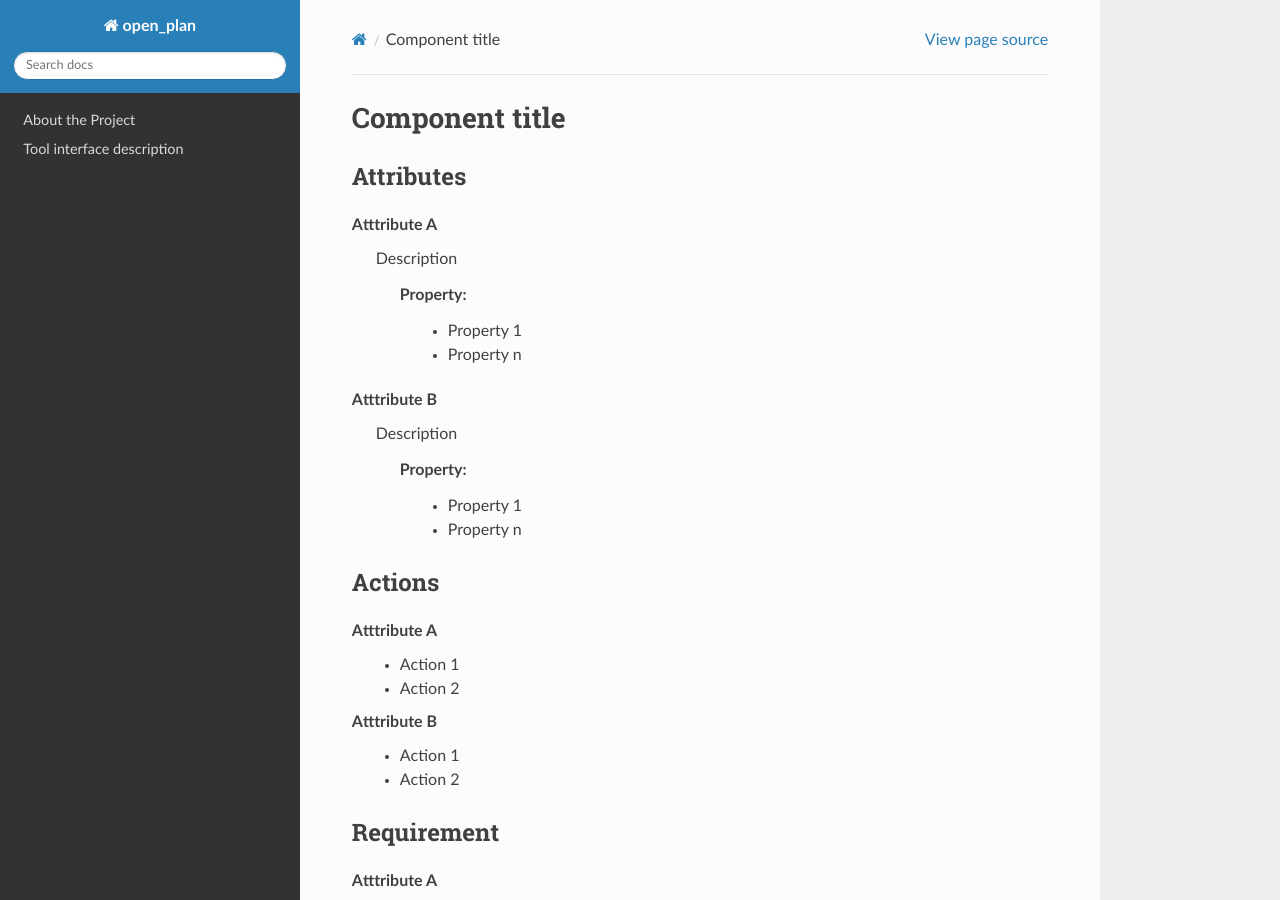
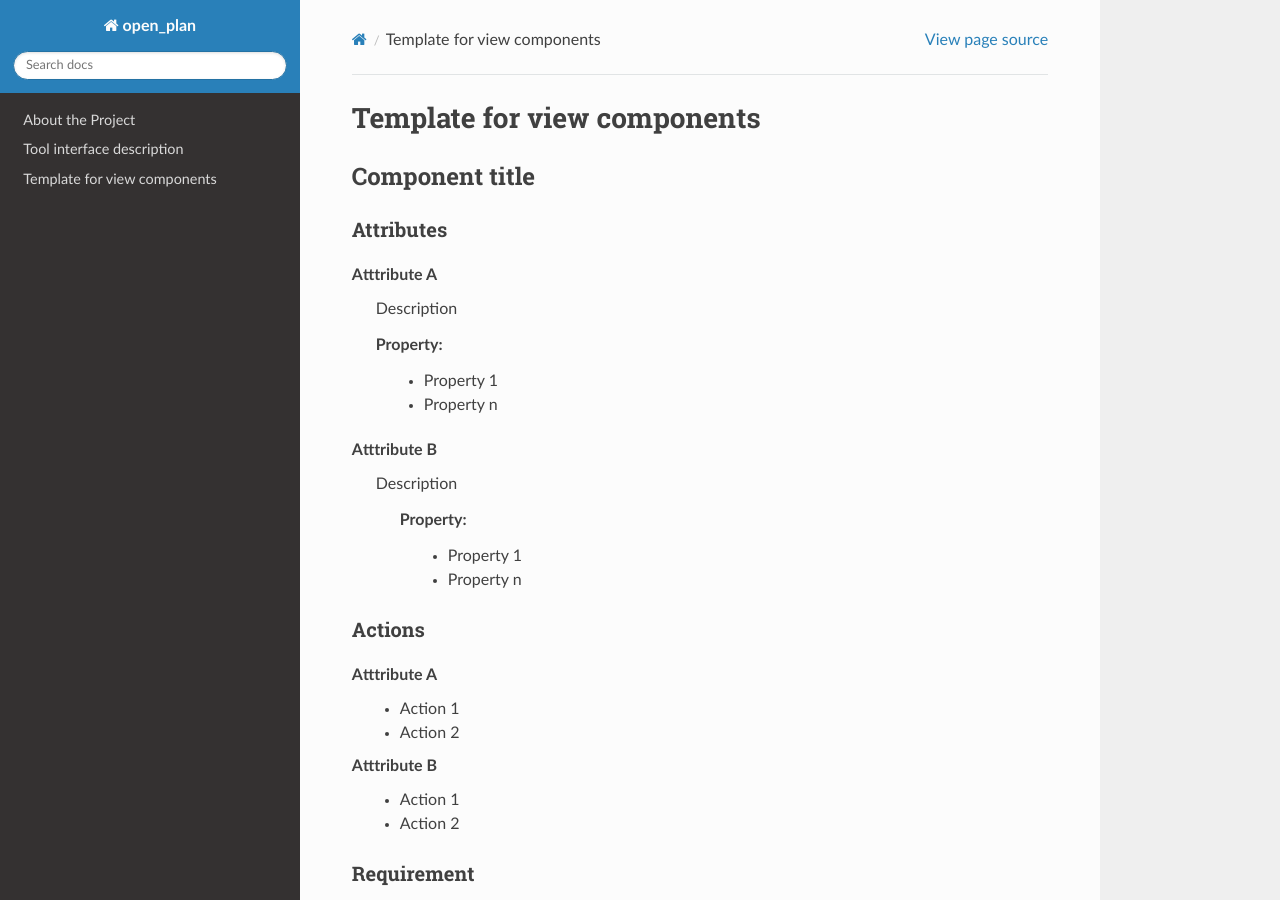
Before and after one commit to rl-institut/open_plan, a Sphinx documentation site: the page built from docs/view_components/view_component_template.rst, in a window 1280 px wide and 900 px high. Built offline with Sphinx 7.4.7 and the Read the Docs theme 2.0.0, drawn with Linux system fonts in a browser that asks for light colours; formulas are drawn with MathJax 3.

Commit message:
Iterate template view components

```diff
--- a/docs/view_components/view_component_template.rst
+++ b/docs/view_components/view_component_template.rst
@@ -1,7 +1,10 @@
-.. reference for this view-component
-.. you can refer to this component using :ref:`<component_name>-label`
+.. Refer to a component using :ref:`<component_name>-label`
 
 .. _view_component_template-label:
+
+****************************
+Template for view components
+****************************
 
 Component title
 ---------------
@@ -13,9 +16,9 @@
 **Atttribute A**
     Description
 
-        Property:
-            * Property 1
-            * Property n
+    Property:
+        * Property 1
+        * Property n
 
 **Atttribute B**
     Description
```
